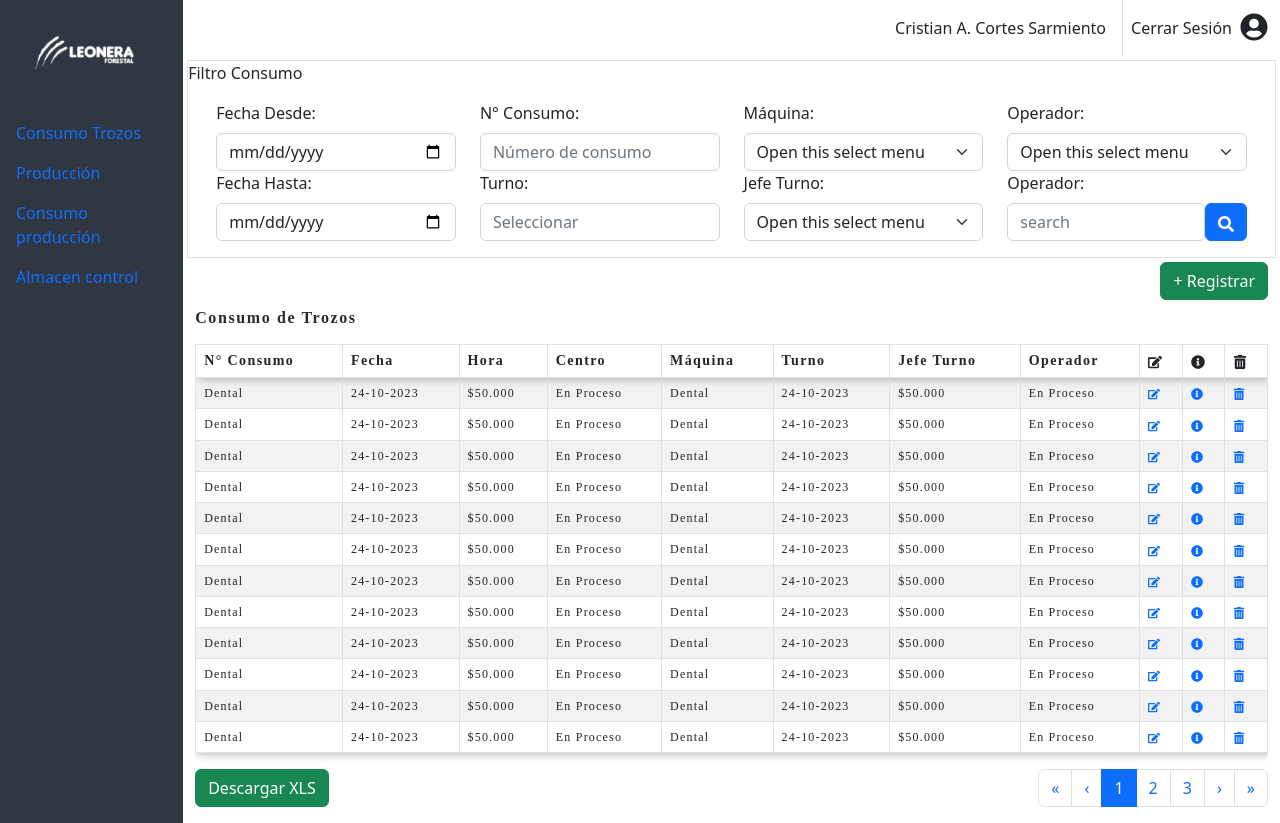
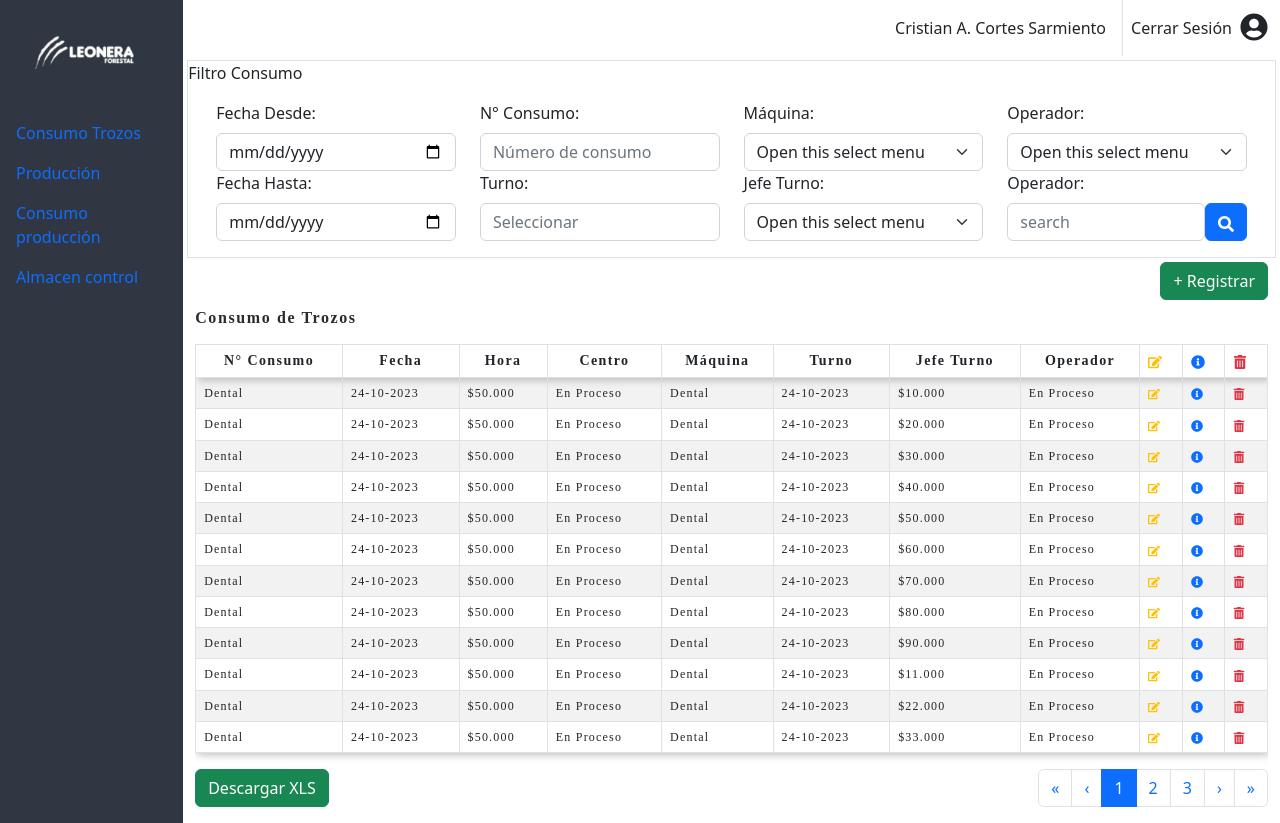
Before and after one commit to corys90/GenForProd, a React (Create React App) app: page / in a window 1280 px wide. Built offline with nearby package versions, Linux system fonts and the light colour scheme.

Commit message:
Update: Consumo actualizado

```diff
--- a/src/components/MsgModal/index.tsx
+++ b/src/components/MsgModal/index.tsx
@@ -1,25 +1,28 @@
+import { Button } from 'react-bootstrap';
 import Modal from 'react-bootstrap/Modal';
-import '../modal/style.css';
-const logo = require('../modal/Vector.png');
+import { FaExclamationCircle } from 'react-icons/fa';
+import './style.css';
 
-function MensajeModal(props: {show: boolean, mensaje: string, email: string, handlerHide: any}) {
+function MensajeModal(props: {show: boolean, mensaje: string, handlerCancel: any, handlerAccept: any}) {
 
   return (
       <div>
             <Modal show={props.show} centered={true} >
                 <Modal.Header >
                     <Modal.Title className='mx-auto'>
-                        <img src={logo} alt="" />
+                        <h1 className='text-danger'>(<FaExclamationCircle/>)</h1>
                     </Modal.Title>
                 </Modal.Header>
                 <Modal.Body className='mx-auto modalBody'>
                     <label >{props.mensaje}</label>
-                    <strong>{props.email}</strong>
                 </Modal.Body>
                 <Modal.Footer>
-                    <button type="button" className="mx-auto btnModalReset" onClick={() => props.handlerHide()}>
+                    <Button type="button" className="mx-auto btn-danger" onClick={() => props.handlerCancel()}>
+                        Cancelar
+                    </Button>
+                    <Button type="button" className="mx-auto btn-success" onClick={() => props.handlerAccept()}>
                         Aceptar
-                    </button>
+                    </Button>
                 </Modal.Footer>
             </Modal>
       </div>
--- a/src/components/Tabla/index.tsx
+++ b/src/components/Tabla/index.tsx
@@ -15,16 +15,16 @@ function Tabla(props: any) {
             <thead >
               <tr className='fontColumnHeader sombra ' >
                 {
-                  props.columHeader.map((title: string, index: number) => <th  key={index}>{title}</th>)
+                  props.columHeader.map((title: string, index: number) => <th className='text-center' key={index}>{title}</th>)
                 }
                 {
-                  <th key={9}><FaEdit/></th>
+                  <th key={9}><FaEdit  className='text-warning text-center'/></th>
                 }
                 {
-                  <th key={10}><FaInfoCircle/></th>
+                  <th key={10}><FaInfoCircle  className='text-primary text-center'/></th>
                 }
                 {
-                  <th key={11}><FaTrashAlt/></th>
+                  <th key={11}><FaTrashAlt className='text-danger text-center'/></th>
                 }
               </tr>
             </thead>
@@ -36,13 +36,13 @@ function Tabla(props: any) {
                           data.map((value: string, index: number)=> <td key={index}>{value}</td>)
                         }
                         {
-                          <td key={9}><a href='/' onClick={()=> props.edit()}><FaEdit/></a></td>
+                          <td key={9}><a href="#!"  onClick={()=>props.handlerDelete(index)}><FaEdit className='text-warning'/></a></td>
                         }
                         {
-                          <td key={10}><a href='/' onClick={()=> props.info()}><FaInfoCircle/></a></td>
+                          <td key={10}><a href="#!" onClick={()=>props.handlerInfo(index)}><FaInfoCircle className='text-primary'/></a></td>
                         }
                         {
-                          <td key={11}><a href='/' onClick={()=> props.delete()}><FaTrashAlt/></a></td>
+                          <td key={11}><a href="#!" onClick={()=> props.handlerDelete(index)}><FaTrashAlt className='text-danger'/></a></td>
                         }
                       </tr>
                     )
--- a/src/pages/Consumo/RegistroConsumo/index.tsx
+++ b/src/pages/Consumo/RegistroConsumo/index.tsx
@@ -84,8 +84,8 @@ const RegistroConsumo = () => {
                             columHeader={["N° Consumo", "Fecha", "Hora", "Centro","Máquina", "Turno", "Jefe Turno", "Operador"]}
                             data={detalles}
                         />
-                        <div className="container-fluid">
-                            <a href="/" style={{color: "white"}} className="btn btn-success">Descargar XLS </a>
+                        <div className="container-fluid text-start">
+                            <a href="#!" style={{color: "white"}} className="btn btn-success">Descargar XLS </a>
                         </div>
                     </form>
                 </div>
--- a/src/pages/Consumo/index.tsx
+++ b/src/pages/Consumo/index.tsx
@@ -2,29 +2,31 @@ import { useState } from "react";
 import { Button, Modal, Pagination } from "react-bootstrap";
 import BarraUserIn from "../../components/BarraUserIn";
 import FiltroConsumo from "../../components/FiltroConsumo";
+import MsgModal from "../../components/MsgModal";
 import Tabla from "../../components/Tabla";
 import RegistroConsumo from "./RegistroConsumo";
 const imgLeonera = require('./imgLeonera2.png');
 
+const dataUltimosMov: string[][] = [
+    ["Dental", "24-10-2023", "$50.000", "En Proceso","Dental", "24-10-2023", "$10.000", "En Proceso"],
+    ["Dental", "24-10-2023", "$50.000", "En Proceso","Dental", "24-10-2023", "$20.000", "En Proceso"],
+    ["Dental", "24-10-2023", "$50.000", "En Proceso","Dental", "24-10-2023", "$30.000", "En Proceso"],
+    ["Dental", "24-10-2023", "$50.000", "En Proceso","Dental", "24-10-2023", "$40.000", "En Proceso"],
+    ["Dental", "24-10-2023", "$50.000", "En Proceso","Dental", "24-10-2023", "$50.000", "En Proceso"],
+    ["Dental", "24-10-2023", "$50.000", "En Proceso","Dental", "24-10-2023", "$60.000", "En Proceso"],
+    ["Dental", "24-10-2023", "$50.000", "En Proceso","Dental", "24-10-2023", "$70.000", "En Proceso"],
+    ["Dental", "24-10-2023", "$50.000", "En Proceso","Dental", "24-10-2023", "$80.000", "En Proceso"],
+    ["Dental", "24-10-2023", "$50.000", "En Proceso","Dental", "24-10-2023", "$90.000", "En Proceso"],
+    ["Dental", "24-10-2023", "$50.000", "En Proceso","Dental", "24-10-2023", "$11.000", "En Proceso"],
+    ["Dental", "24-10-2023", "$50.000", "En Proceso","Dental", "24-10-2023", "$22.000", "En Proceso"],
+    ["Dental", "24-10-2023", "$50.000", "En Proceso","Dental", "24-10-2023", "$33.000", "En Proceso"]
+];
 
 const PageConsumo = () => {
 
     const [mostrar, setMostrar] = useState(false);
-
-    const dataUltimosMov: string[][] = [
-        ["Dental", "24-10-2023", "$50.000", "En Proceso","Dental", "24-10-2023", "$50.000", "En Proceso"],
-        ["Dental", "24-10-2023", "$50.000", "En Proceso","Dental", "24-10-2023", "$50.000", "En Proceso"],
-        ["Dental", "24-10-2023", "$50.000", "En Proceso","Dental", "24-10-2023", "$50.000", "En Proceso"],
-        ["Dental", "24-10-2023", "$50.000", "En Proceso","Dental", "24-10-2023", "$50.000", "En Proceso"],
-        ["Dental", "24-10-2023", "$50.000", "En Proceso","Dental", "24-10-2023", "$50.000", "En Proceso"],
-        ["Dental", "24-10-2023", "$50.000", "En Proceso","Dental", "24-10-2023", "$50.000", "En Proceso"],
-        ["Dental", "24-10-2023", "$50.000", "En Proceso","Dental", "24-10-2023", "$50.000", "En Proceso"],
-        ["Dental", "24-10-2023", "$50.000", "En Proceso","Dental", "24-10-2023", "$50.000", "En Proceso"],
-        ["Dental", "24-10-2023", "$50.000", "En Proceso","Dental", "24-10-2023", "$50.000", "En Proceso"],
-        ["Dental", "24-10-2023", "$50.000", "En Proceso","Dental", "24-10-2023", "$50.000", "En Proceso"],
-        ["Dental", "24-10-2023", "$50.000", "En Proceso","Dental", "24-10-2023", "$50.000", "En Proceso"],
-        ["Dental", "24-10-2023", "$50.000", "En Proceso","Dental", "24-10-2023", "$50.000", "En Proceso"]
-    ];
+    const [MsgDialog, setMsgDialog] = useState(false);
+    let [nroItem, setNroItem] = useState(0);
 
     const Paginacion = (props: any) => {
 
@@ -82,18 +84,33 @@ const PageConsumo = () => {
         );
     }
 
-    const  handlerBtnReestablecer = () => {
-        setMostrar(true);
-      }
-
-      const handleBtnClose = () =>{
-        setMostrar(false);
-      }
-
     const stilo: object = {
         display: "flex",
         flexDirection: "row",
         justifyContent: 'center'
+    }
+
+    const handleBtnClose = () =>{
+        setMostrar(false);
+    }
+
+    const handlerI = (index: number) =>{
+        setMostrar(true);
+    }
+
+    const handlerD = (index: number) => {
+        setNroItem(index);
+        console.log("HandlerD: ", index, nroItem);
+        setMsgDialog(true);
+    }
+
+    const handlerMsgModalCancel = () =>{
+        setMsgDialog(false);
+    }
+
+    const handlerMsgModalAccept = () =>{
+        setMsgDialog(false);
+        dataUltimosMov.splice(nroItem, 1);
     }
 
     return(
@@ -122,6 +139,8 @@ const PageConsumo = () => {
                         header="Consumo de Trozos"
                         columHeader={["N° Consumo", "Fecha", "Hora", "Centro","Máquina", "Turno", "Jefe Turno", "Operador"]}
                         data={dataUltimosMov}
+                        handlerInfo={handlerI}
+                        handlerDelete={handlerD}
                     />
                 </div>
                 <div style={stilo}>
@@ -134,6 +153,11 @@ const PageConsumo = () => {
                 </div>
             </div>
             <MensajeModal show={mostrar} handlerHide={() => handleBtnClose()}/>
+            <MsgModal show={MsgDialog}
+                mensaje="¿Esta seguro que desea eliminar el registro de consumo seleccionado? Esta operación es irreversible."
+                handlerCancel={handlerMsgModalCancel}
+                handlerAccept={handlerMsgModalAccept}
+            />
            </div>
         </>
     );
```
Also changed, not shown: src/components/MsgModal/Vector.png (deleted), src/components/MsgModal/relaxed-woman-enjoying-sea.png (deleted).
